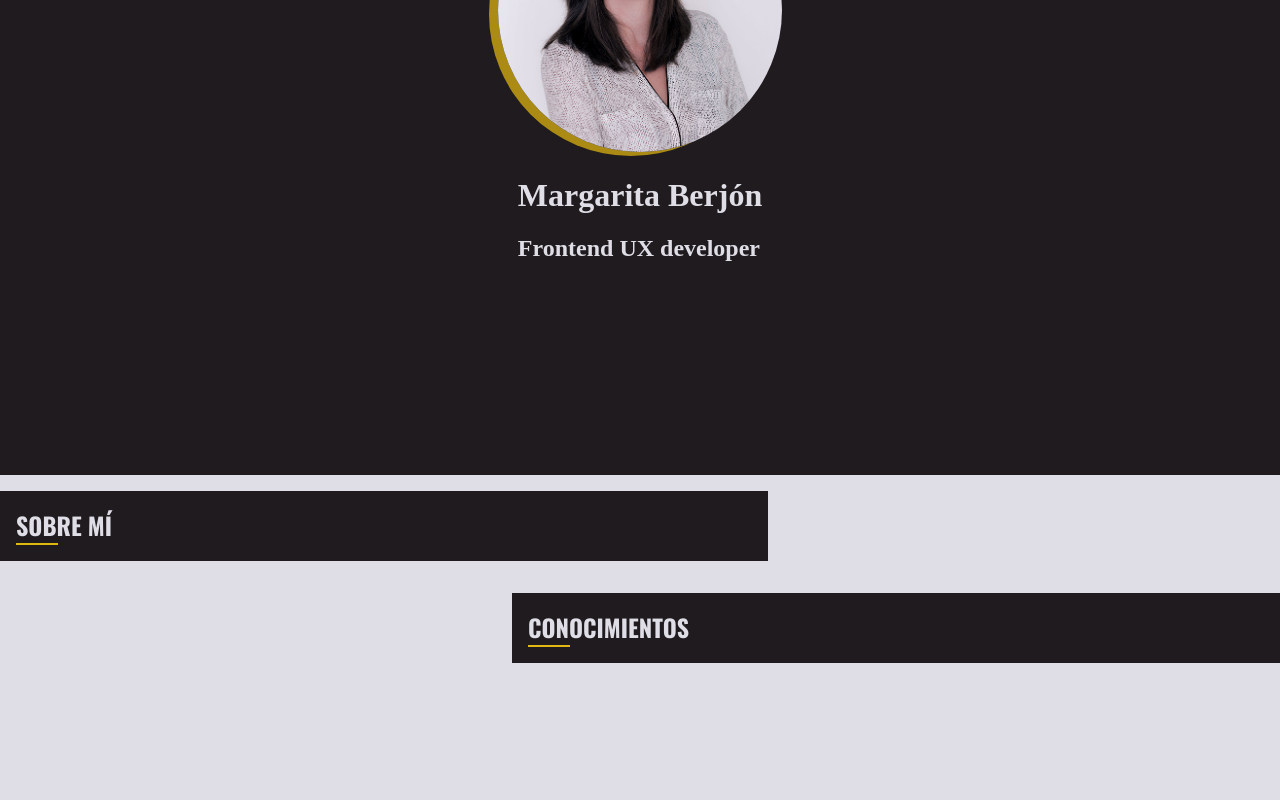
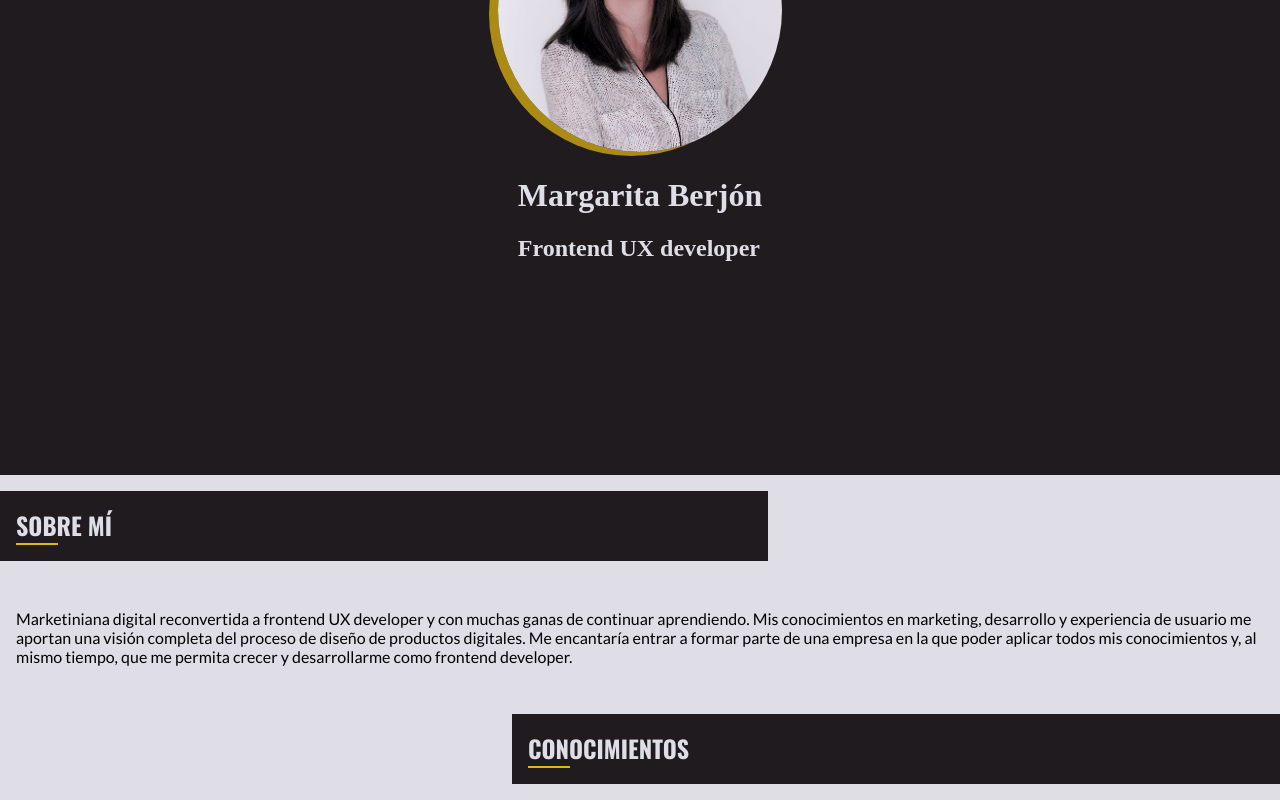
Before and after one commit to MargaritaBerjon/frontend-ux-developer, a React (Create React App) app: page / in a window 1280 px wide. Shown: the part 325-1125 px from the top of the page. Before the commit the page ends 1004 px from the top, so only its background shows below. Built offline with nearby package versions, Linux system fonts and the light colour scheme; a web font is replaced by a local one.

Commit message:
feature: about me component created

```diff
--- /dev/null
+++ b/src/Components/AboutMe/AboutMe.jsx
@@ -0,0 +1,12 @@
+import React from 'react';
+import './AboutMe.scss';
+
+function AboutMe(props) {
+  return (
+    <div className='about-me-container'>
+      <p>{props.aboutme}</p>
+    </div>
+  );
+}
+
+export default AboutMe;
--- /dev/null
+++ b/src/Components/AboutMe/AboutMe.scss
@@ -0,0 +1,6 @@
+@import '../../index.scss';
+
+.about-me-container {
+  font-family: $content-font;
+  padding: 16px;
+}
--- a/src/Views/App.jsx
+++ b/src/Views/App.jsx
@@ -2,6 +2,7 @@ import './App.scss';
 import Menu from '../Components/Menu/Menu.jsx';
 import Poster from '../Components/Poster/Poster.jsx';
 import Title from '../Components/Title/Title.jsx';
+import AboutMe from '../Components/AboutMe/AboutMe.jsx';
 import { useSpring, animated } from 'react-spring';
 
 function App() {
@@ -47,6 +48,7 @@ function App() {
         <animated.div style={TitleLeftAnimation}>
           <Title title='Sobre mí' left='left'></Title>
         </animated.div>
+        <AboutMe aboutme='Marketiniana digital reconvertida a frontend UX developer y con muchas ganas de continuar aprendiendo. Mis conocimientos en marketing, desarrollo y experiencia de usuario me aportan una visión completa del proceso de diseño de productos digitales. Me encantaría entrar a formar parte de una empresa en la que poder aplicar todos mis conocimientos y, al mismo tiempo, que me permita crecer y desarrollarme como frontend developer.'></AboutMe>
         <animated.div style={TitleRightAnimation} className='right-title'>
           <Title title='Conocimientos' right='right'></Title>
         </animated.div>
```
